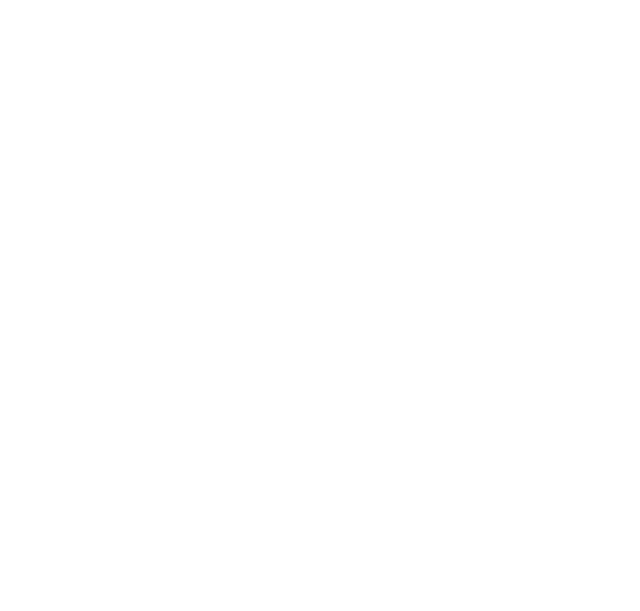
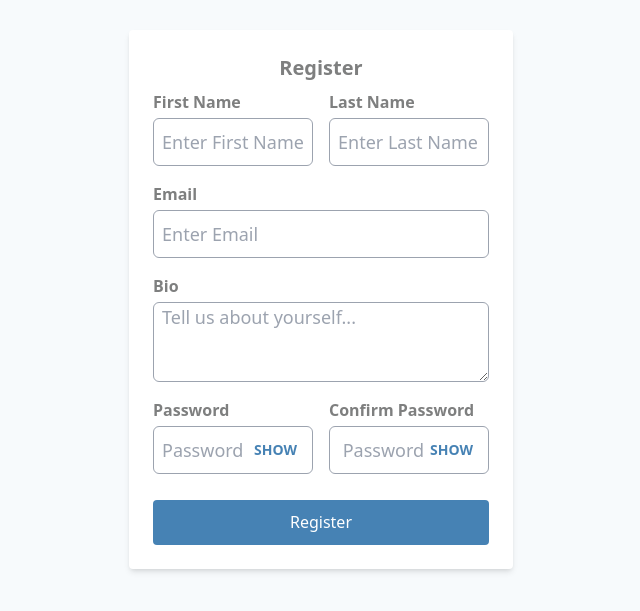
Before and after one commit to Akojede70/abbey, a React (Create React App) app: page /register in a window 1280 px wide. Before the commit this address had no page. Shown: the part 101-712 px from the top of the page, without its empty margins (319-959 px from the left). Built offline with nearby package versions, Linux system fonts and the light colour scheme.

Commit message:
work on the registration design

```diff
--- /dev/null
+++ b/src/components/InputField/inputfield.tsx
@@ -0,0 +1,117 @@
+import React, { useState, FC, ChangeEvent, FocusEvent, CSSProperties } from 'react';
+
+interface InputFieldProps {
+    name?: string;
+    placeholder: string;
+    type?: 'text' | 'email' | 'password' | 'textarea';
+    error?: string;
+    onChange?: (e: ChangeEvent<HTMLInputElement | HTMLTextAreaElement>) => void;
+    password?: boolean;
+    required?: boolean;
+    style?: CSSProperties;
+    value?: string;
+    onBlur?: (e: FocusEvent<HTMLInputElement | HTMLTextAreaElement>) => void;
+    min?: number;
+    label?: string;
+    ariaInvalid?: boolean | 'false' | 'true' | 'grammar' | 'spelling';
+    ariaDescribedby?: string;
+    Inputref?: React.RefObject<HTMLInputElement | HTMLTextAreaElement>;
+    onFocus?: (e: FocusEvent<HTMLInputElement | HTMLTextAreaElement>) => void;
+    readOnly?: boolean;
+    toolTipId?: string;
+    toolTip?: string;
+    height?: string;
+    width?: string;
+}
+
+const InputField: FC<InputFieldProps> = ({
+    name,
+    placeholder,
+    type = 'text',
+    error,
+    onChange,
+    password = false,
+    required = false,
+    style,
+    value,
+    onBlur,
+    min,
+    label,
+    ariaInvalid,
+    ariaDescribedby,
+    Inputref,
+    onFocus,
+    readOnly = false,
+    toolTipId,
+    toolTip,
+    height = '56px',
+    width = "100%",
+    ...props
+}) => {
+    const [hidePassword, setHidePassword] = useState(true);
+
+    return (
+        <div className="relative pt-2 pb-2">
+            {label && (
+                <label htmlFor={name} className="block pb-1 text-base font-bold text-primaryGray">
+                    {label}
+                </label>
+            )}
+            <div className={`flex items-center ${height} ${width}`} style={style}>
+                {type === 'textarea' ? (
+                    <textarea
+                        name={name}
+                        id={name}
+                        placeholder={placeholder}
+                        required={required}
+                        style={style}
+                        onBlur={onBlur}
+                        value={value}
+                        onChange={onChange}
+                        aria-invalid={ariaInvalid}
+                        aria-describedby={ariaDescribedby}
+                        ref={Inputref as React.RefObject<HTMLTextAreaElement>}
+                        onFocus={onFocus}
+                        readOnly={readOnly}
+                        className={`h-20 w-full pl-2 pr-4 border border-gray-400 rounded-md text-lg text-black placeholder-gray-400 focus:outline-none focus:ring-2 focus:ring-blue-500 ${error ? 'border-red-500' : ''}`}
+                        {...props}
+                    />
+                ) : (
+                    <input
+                        type={password ? (hidePassword ? 'password' : 'text') : type}
+                        name={name}
+                        id={name}
+                        placeholder={placeholder}
+                        required={required}
+                        style={style}
+                        onBlur={onBlur}
+                        value={value}
+                        onChange={onChange}
+                        min={min}
+                        aria-invalid={ariaInvalid}
+                        autoComplete="off"
+                        aria-describedby={ariaDescribedby}
+                        ref={Inputref as React.RefObject<HTMLInputElement>}
+                        onFocus={onFocus}
+                        readOnly={readOnly}
+                        className={`h-12 w-full pl-2 border border-gray-400 rounded-md text-lg text-black placeholder-gray-400 focus:outline-none focus:ring-2 focus:ring-blue-500 ${error ? 'border-red-500' : ''}`}
+                        {...props}
+                    />
+                )}
+                {password && (
+                    <div
+                        className="absolute right-4 cursor-pointer font-bold text-blue-500"
+                        onClick={() => setHidePassword(!hidePassword)}
+                    >
+                        <p className="text-primaryBlue font-semibold text-sm">
+                            {hidePassword ? 'SHOW' : 'HIDE'}
+                        </p>
+                    </div>
+                )}
+            </div>
+            {error && <span className="text-red-500 text-sm mt-1">{error}</span>}
+        </div>
+    );
+};
+
+export default InputField;
--- a/src/components/button/button.tsx
+++ b/src/components/button/button.tsx
@@ -7,6 +7,9 @@
   hoverColor?: string;
   textColor?: string;
   className?: string;
+  width?: string;
+  height?: string;
+  type?: "button" | "submit";
 }
 
 const Button: React.FC<ButtonProps> = ({
@@ -16,11 +19,15 @@
   hoverColor = 'hover:bg-primaryLightBlue',
   textColor = 'text-white',
   className = '',
+  type = "button",
+  width = "auto",
+  height = "auto",
 }) => {
   return (
     <button
+    type={type}
       onClick={onClick}
-      className={`${bgColor} ${textColor} py-2 px-4 rounded ${hoverColor} ${className}`} // Remove the hover: prefix from dynamic hoverColor
+      className={`${bgColor} ${textColor} py-2 px-4 rounded ${hoverColor} ${className} ${width} ${height}`}
     >
       {label}
     </button>
--- a/src/components/sidebar/data.tsx
+++ b/src/components/sidebar/data.tsx
@@ -18,7 +18,7 @@
             <FaUsers className='text-primaryLightGray'/>
         ),
         name: "Users",
-        path: '/',
+        path: '/dashboard',
     },
     {
         id: 2,
--- /dev/null
+++ b/src/pages/auth/login.tsx
@@ -0,0 +1,11 @@
+import React from 'react'
+
+const Login = () => {
+  return (
+    <div>
+      <h2> Hello</h2>
+    </div>
+  )
+}
+
+export default Login
--- /dev/null
+++ b/src/pages/auth/register.tsx
@@ -0,0 +1,42 @@
+import React from 'react';
+import InputField from '../../components/InputField/inputfield';
+import Button from '../../components/button/button';
+
+const Register: React.FC = () => {
+    const handleSubmit = (e: React.FormEvent) => {
+        e.preventDefault();
+        // Handle registration logic here
+    };
+
+    return (
+        <div className="flex items-center justify-center h-screen bg-primaryLightWhite">
+            <form onSubmit={handleSubmit} className="bg-white p-6 rounded shadow-md w-96">
+                <h2 className="text-xl font-bold text-center text-primaryGray">Register</h2>
+
+                <div className="flex space-x-4 ">
+                    <InputField placeholder="Enter First Name" name="firstName" label='First Name' required />
+                    <InputField placeholder="Enter Last Name" name="lastName" label='Last Name' required />
+                </div>
+
+                <InputField placeholder="Enter Email" name="email" type="email" label='Email' required />
+
+                <InputField
+                    placeholder="Tell us about yourself..."
+                    name="bio"
+                    label="Bio"
+                    required
+                    type="textarea"
+                />
+                <div className="flex space-x-4">
+                    <InputField placeholder="Password" name="password" type="password" label='Password' password={true} required />
+                    <InputField placeholder=" Password" name="ConfirmPassword" type="password" label='Confirm Password' password={true} required />
+                </div>
+                <div className='mt-[18px]'>
+                <Button width="w-full" height='h-[45px]' label="Register" type="submit" />
+                </div>
+            </form>
+        </div>
+    );
+};
+
+export default Register;
--- a/src/pages/followers.tsx
+++ b/src/pages/follow/followers.tsx
@@ -1,6 +1,6 @@
 import React from 'react';
-import Layout from '../components/layout/layout';
-import FollowerCard from '../components/card/followers-card';
+import Layout from '../../components/layout/layout';
+import FollowerCard from '../../components/card/followers-card';
 interface Follower {
   username: string;
   firstName: string;
--- a/src/pages/following.tsx
+++ b/src/pages/follow/following.tsx
@@ -1,6 +1,6 @@
 import React from 'react';
-import Layout from '../components/layout/layout';
-import FollowerCard from '../components/card/followers-card';
+import Layout from '../../components/layout/layout';
+import FollowerCard from '../../components/card/followers-card';
 interface Follower {
   username: string;
   firstName: string;
--- a/src/pages/index.ts
+++ b/src/pages/index.ts
@@ -1,6 +1,8 @@
-import Landing from "./landing"
+import UserList from "./userlist"
 import Profile from "./profile"
-import Followers from "./followers"
-import Following from "./following"
+import Followers from "./follow/followers"
+import Following from "./follow/following"
+import Register from "./auth/register"
+import Login from "./auth/login"
 
-export { Landing, Profile, Followers, Following, }
+export { UserList, Profile, Followers, Following, Register as register, Login as login }
--- a/src/root.tsx
+++ b/src/root.tsx
@@ -1,7 +1,10 @@
 import { Fragment } from "react"
 import { BrowserRouter as Router, Routes, Route } from "react-router-dom"
-import { Landing, Followers, Following, Profile  } from "./pages"
+import {  Followers, Following, Profile  } from "./pages"
 import { CombineProviders, providers } from "./contexts"
+import Login from "./pages/auth/login"
+import Register from "./pages/auth/register"
+import UserList from "./pages/userlist"
 
 
 
@@ -13,7 +16,9 @@
       <CombineProviders contexts={providers}>
         <Router>
           <Routes>
-            <Route index={true} path="/" element={<Landing />} />
+            <Route  index={true} path="/" element={<Login />} />
+            <Route  path="/register" element={<Register />} />
+            <Route  path="/dashboard" element={<UserList />} />
             <Route  path="/followers" element={<Followers />} />
             <Route  path="/following" element={<Following />} />
             <Route  path="/profile" element={<Profile />} />
```
Also changed, not shown: src/pages/userlist.tsx (renamed from src/pages/landing.tsx).
